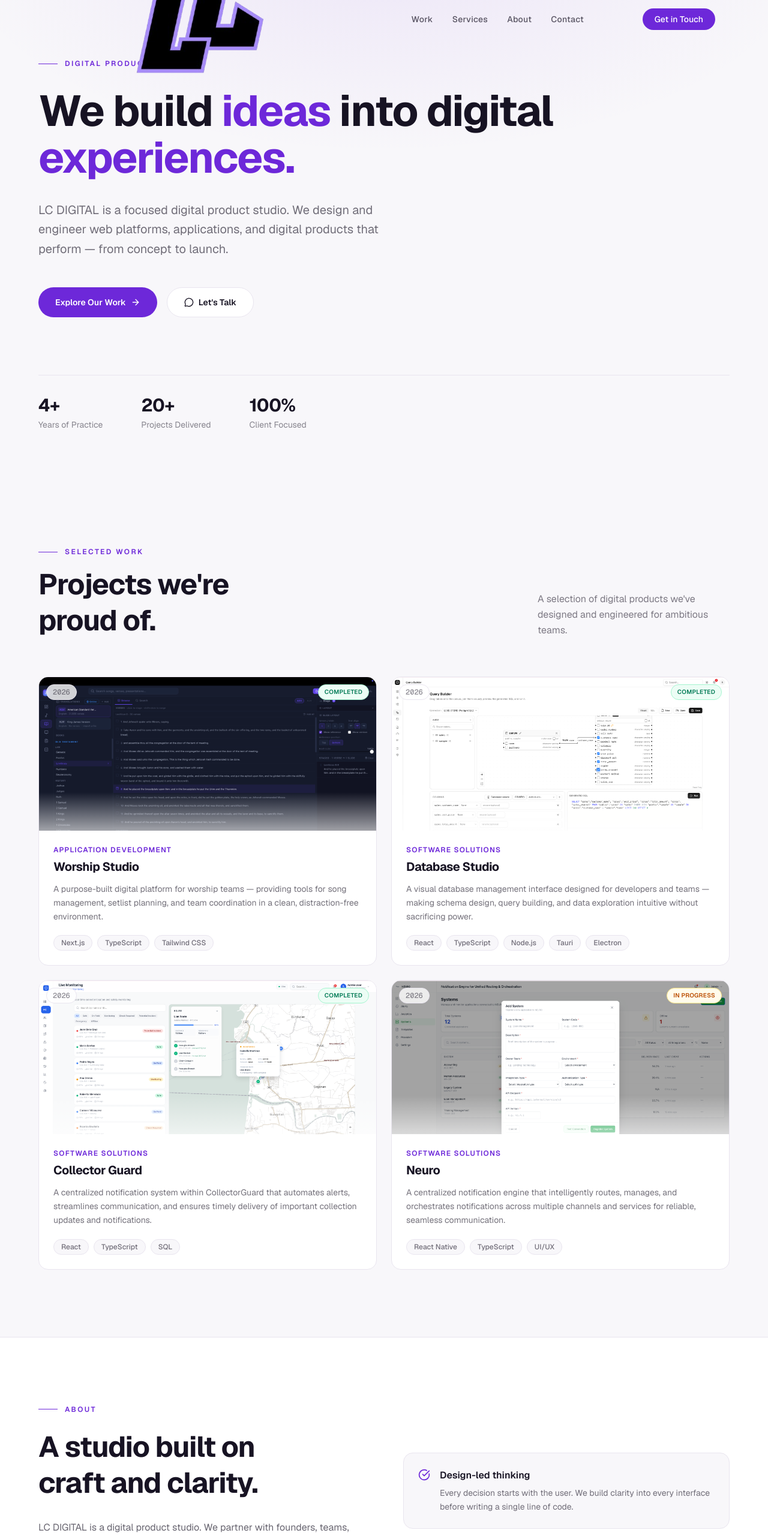
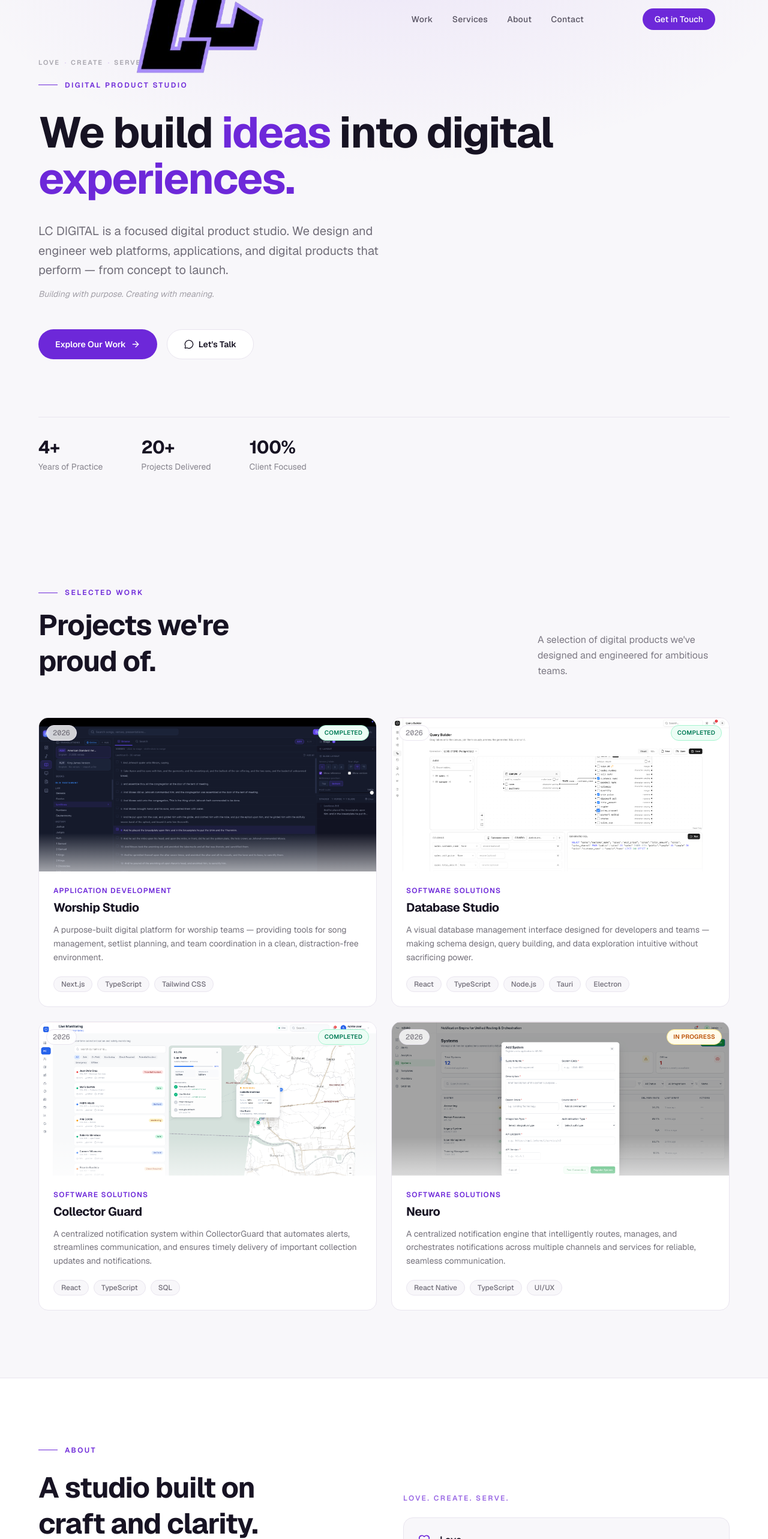
Before and after one commit to lxcupid/LC-Studio, a Next.js app: page / in a window 1280 px wide. Shown: the top 2566 px of the page at 60% size. Built offline with nearby package versions, Linux system fonts and the light colour scheme.

Commit message:
feat: integrate Love. Create. Serve. brand philosophy into Hero and About

```diff
--- a/src/components/sections/About.tsx
+++ b/src/components/sections/About.tsx
@@ -1,20 +1,23 @@
-import { CheckCircle } from "lucide-react";
+import { Heart, Sparkles, HandHeart } from "lucide-react";
 
-const principles = [
+const values = [
   {
-    title: "Design-led thinking",
+    icon: Heart,
+    title: "Love",
     description:
-      "Every decision starts with the user. We build clarity into every interface before writing a single line of code.",
+      "We approach every project with compassion, integrity, and genuine care — for our clients, their users, and the work itself.",
   },
   {
-    title: "Engineering precision",
+    icon: Sparkles,
+    title: "Create",
     description:
-      "We write production-grade code — performant, maintainable, and built to scale with your product.",
+      "We turn ideas into thoughtful, innovative digital solutions. Every line of code and every design decision is intentional.",
   },
   {
-    title: "Focused collaboration",
+    icon: HandHeart,
+    title: "Serve",
     description:
-      "We work in close partnership with our clients, moving fast without sacrificing craft.",
+      "We use technology and creativity to create meaningful value for others — building products that make a real difference.",
   },
 ];
 
@@ -55,15 +58,22 @@ export default function About() {
             </div>
           </div>
 
-          {/* Right — principles */}
-          <div className="flex flex-col gap-6 lg:pt-20">
-            {principles.map((item) => (
+          {/* Right — brand values */}
+          <div className="flex flex-col gap-5 lg:pt-20">
+            {/* Philosophy label */}
+            <p className="text-xs font-semibold tracking-[0.2em] uppercase text-[#6D28D9]/70 mb-1">
+              Love. Create. Serve.
+            </p>
+
+            {values.map((item) => {
+              const Icon = item.icon;
+              return (
                 <div
                   key={item.title}
                   className="flex gap-4 p-6 rounded-2xl border border-[#E9E5EF] bg-[#F8F7FA] hover:border-[#C4B5FD] transition-colors duration-200"
                 >
                   <div className="shrink-0 mt-0.5">
-                  <CheckCircle size={20} className="text-[#6D28D9]" />
+                    <Icon size={20} className="text-[#6D28D9]" />
                   </div>
                   <div>
                     <h3 className="font-semibold text-[#171323] mb-1.5">
@@ -74,7 +84,8 @@ export default function About() {
                     </p>
                   </div>
                 </div>
-            ))}
+              );
+            })}
           </div>
         </div>
       </div>
--- a/src/components/sections/Hero.tsx
+++ b/src/components/sections/Hero.tsx
@@ -19,6 +19,20 @@ export default function Hero() {
 
       <div className="relative max-w-6xl mx-auto w-full">
 
+        {/* Brand philosophy — subtle signature above the label */}
+        <div className="flex items-center gap-2 mb-5">
+          {["Love", "Create", "Serve"].map((word, i) => (
+            <span key={word} className="flex items-center gap-2">
+              <span className="text-[11px] font-semibold tracking-[0.18em] uppercase text-[#171323]/35">
+                {word}
+              </span>
+              {i < 2 && (
+                <span className="text-[#6D28D9]/40 text-[10px]" aria-hidden="true">·</span>
+              )}
+            </span>
+          ))}
+        </div>
+
         {/* Label — decorative, hidden from screen readers */}
         <div className="flex items-center gap-3 mb-8" aria-hidden="true">
           <span className="h-px w-8 bg-[#6D28D9]" />
@@ -36,10 +50,15 @@ export default function Hero() {
         </h1>
 
         {/* Description */}
-        <p className="text-lg sm:text-xl text-[#171323]/60 max-w-xl leading-relaxed mb-12">
+        <p className="text-lg sm:text-xl text-[#171323]/60 max-w-xl leading-relaxed mb-3">
           LC DIGITAL is a focused digital product studio. We design and
           engineer web platforms, applications, and digital products that
           perform — from concept to launch.
+        </p>
+
+        {/* Supporting brand line */}
+        <p className="text-sm text-[#171323]/38 max-w-xl leading-relaxed mb-12 italic">
+          Building with purpose. Creating with meaning.
         </p>
 
         {/* CTAs — hash links to page sections, not page navigations */}
```
Lines whose indentation alone changed are shown as unchanged.
